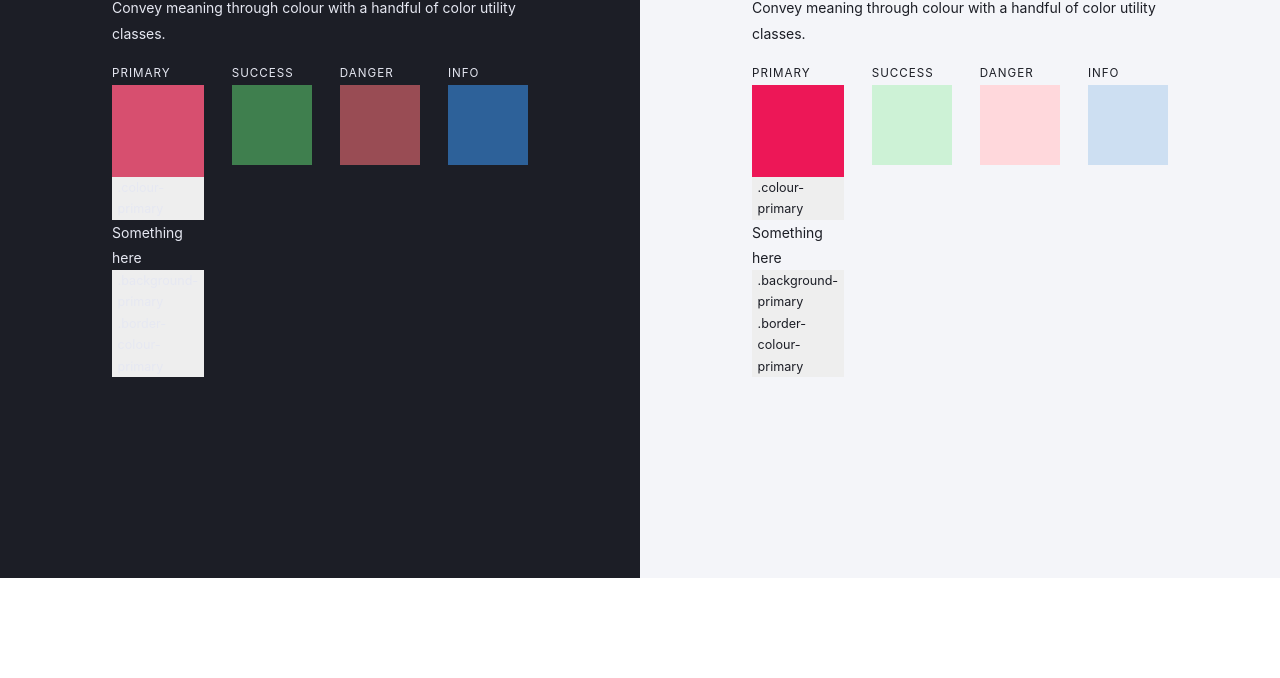
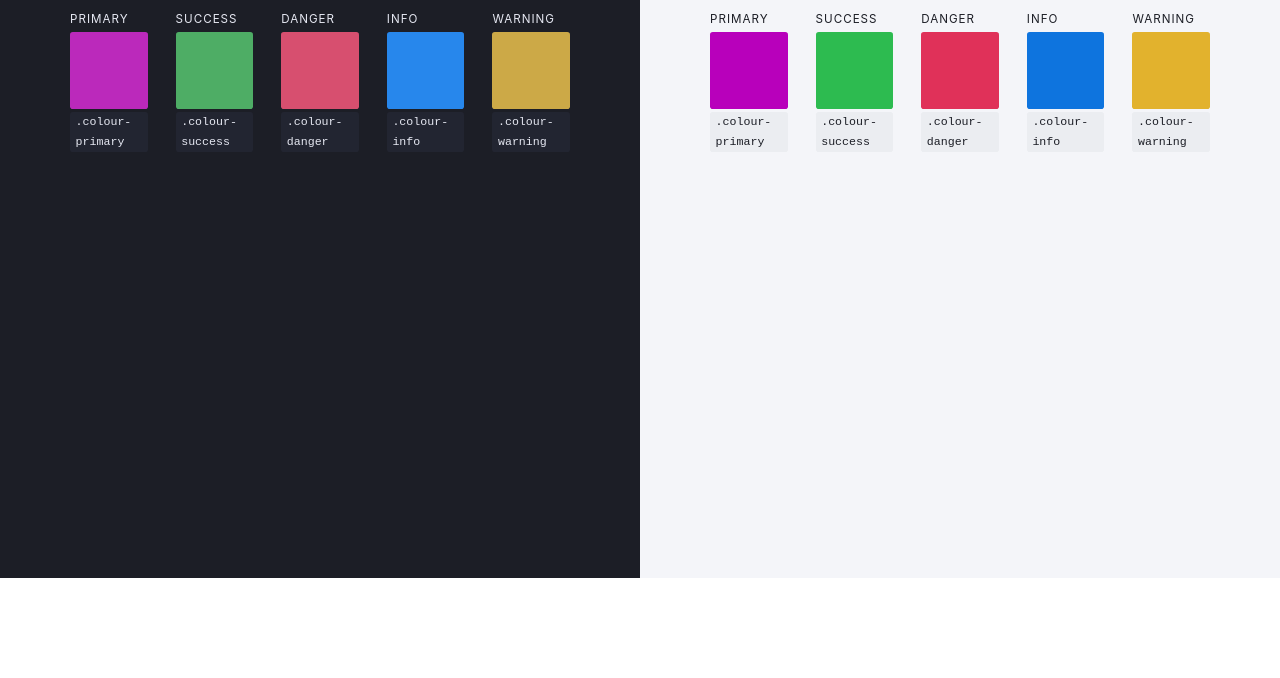
Before and after one commit to georgedenning/components, a website built with webpack: page index.html in a window 1280 px wide. Shown: the part 122-800 px from the top of the page. Built offline with nearby package versions, Linux system fonts and the light colour scheme; files whose address does not match are found by name.

Commit message:
Updated colour scheme

```diff
--- a/resources/scss/components/_code.scss
+++ b/resources/scss/components/_code.scss
@@ -1,8 +1,13 @@
 code {
     display: inline-block;
     vertical-align: middle;
-    font-size: .9rem;
+    font-size: .83rem;
     padding: 0 .4rem;
+    border-radius: .2rem;
     line-height: 1.7;
-    background: #eee;
+    font-family: monospace;
+    margin-bottom: .2rem;
+    @include themify($themes) {
+        background: themed('background-darker');
+    }
 }
--- a/resources/scss/components/_label.scss
+++ b/resources/scss/components/_label.scss
@@ -5,4 +5,5 @@ label {
     letter-spacing: 1px;
     font-size: .83em;
     line-height: 1.3;
+    margin-bottom: .2rem;
 }
--- a/resources/scss/components/_symbol.scss
+++ b/resources/scss/components/_symbol.scss
@@ -1,9 +1,18 @@
 .symbol {
     display: block;
+    margin-bottom: .2rem;
     width: 100%;
 
     &:before {
         display: block;
         padding-top: 100%;
     }
+
+    &-rounded {
+        border-radius: .2rem;
+    }
+
+    &-circle {
+        border-radius: 100px;
+    }
 }
--- a/resources/scss/layout/_section.scss
+++ b/resources/scss/layout/_section.scss
@@ -1,6 +1,6 @@
 section {
     position: relative;
-    padding: 5rem 8rem;
+    padding: 3rem 5rem;
     @include themify($themes) {
         color: themed('text');
         background: themed('background');
--- a/resources/scss/settings/_themes.scss
+++ b/resources/scss/settings/_themes.scss
@@ -1,21 +1,23 @@
 $themes: (
     light: (
-        primary: #ED1757,
+        primary: #b800bb,
         background: #F4F5F9,
+        background-darker: #EBEDF1,
         text: #1C1E26,
-        success: #CDF2D6,
-        danger: #FFD8DC,
-        info: #CDDFF2,
-        warning: #FFF4D6,
+        success: #2dbb50,
+        danger: #e03159,
+        info: #0e74de,
+        warning: #e2b22d,
     ),
     dark: (
-        primary: #D74F6F,
+        primary: #BB29BB,
         background: #1C1E26,
+        background-darker: #222531,
         text: #E6E8F2,
-        success: #3F7F4E,
-        danger: #994C54,
-        info: #2D6199,
-        warning: #8C7B4A,
+        success: #4ead65,
+        danger: #D74F6F,
+        info: #2787EC,
+        warning: #cca947,
     ),
 );
 
--- a/resources/views/components/colours.html
+++ b/resources/views/components/colours.html
@@ -3,21 +3,27 @@
 <ul>
     <li>
         <label>Primary</label>
-        <i class="symbol background-primary"></i>
-        <div><code>.colour-primary</code> Something here</div>
-        <div><code>.background-primary</code></div>
-        <div><code>.border-colour-primary</code></div>
+        <i class="symbol symbol-rounded background-primary"></i>
+        <code>.colour-primary</code>
     </li>
     <li>
         <label>Success</label>
-        <i class="symbol background-success"></i>
+        <i class="symbol symbol-rounded background-success"></i>
+        <code>.colour-success</code>
     </li>
     <li>
         <label>Danger</label>
-        <i class="symbol background-danger"></i>
+        <i class="symbol symbol-rounded background-danger"></i>
+        <code>.colour-danger</code>
     </li>
     <li>
         <label>Info</label>
-        <i class="symbol background-info"></i>
+        <i class="symbol symbol-rounded background-info"></i>
+        <code>.colour-info</code>
+    </li>
+    <li>
+        <label>Warning</label>
+        <i class="symbol symbol-rounded background-warning"></i>
+        <code>.colour-warning</code>
     </li>
 </ul>
```
